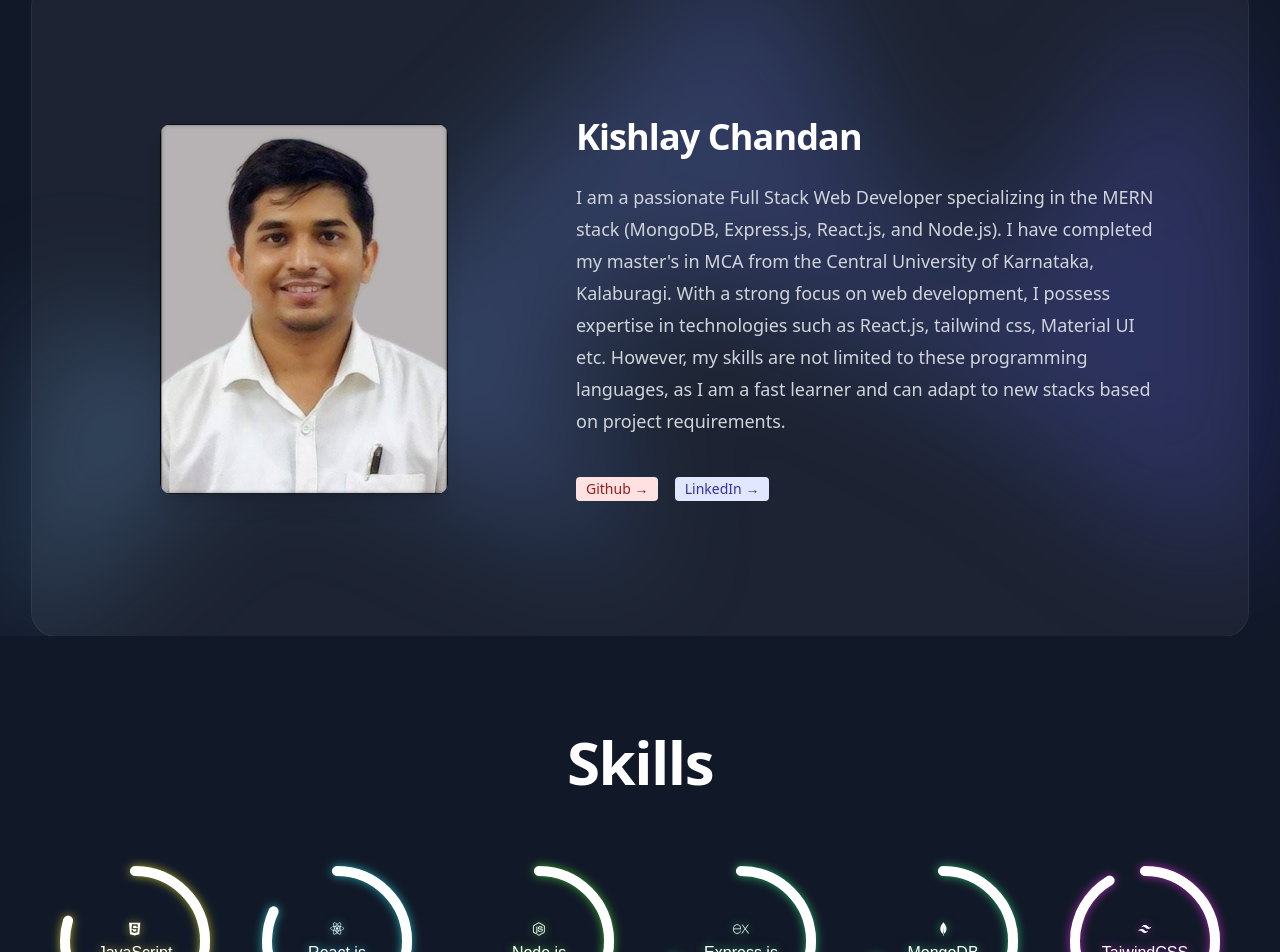
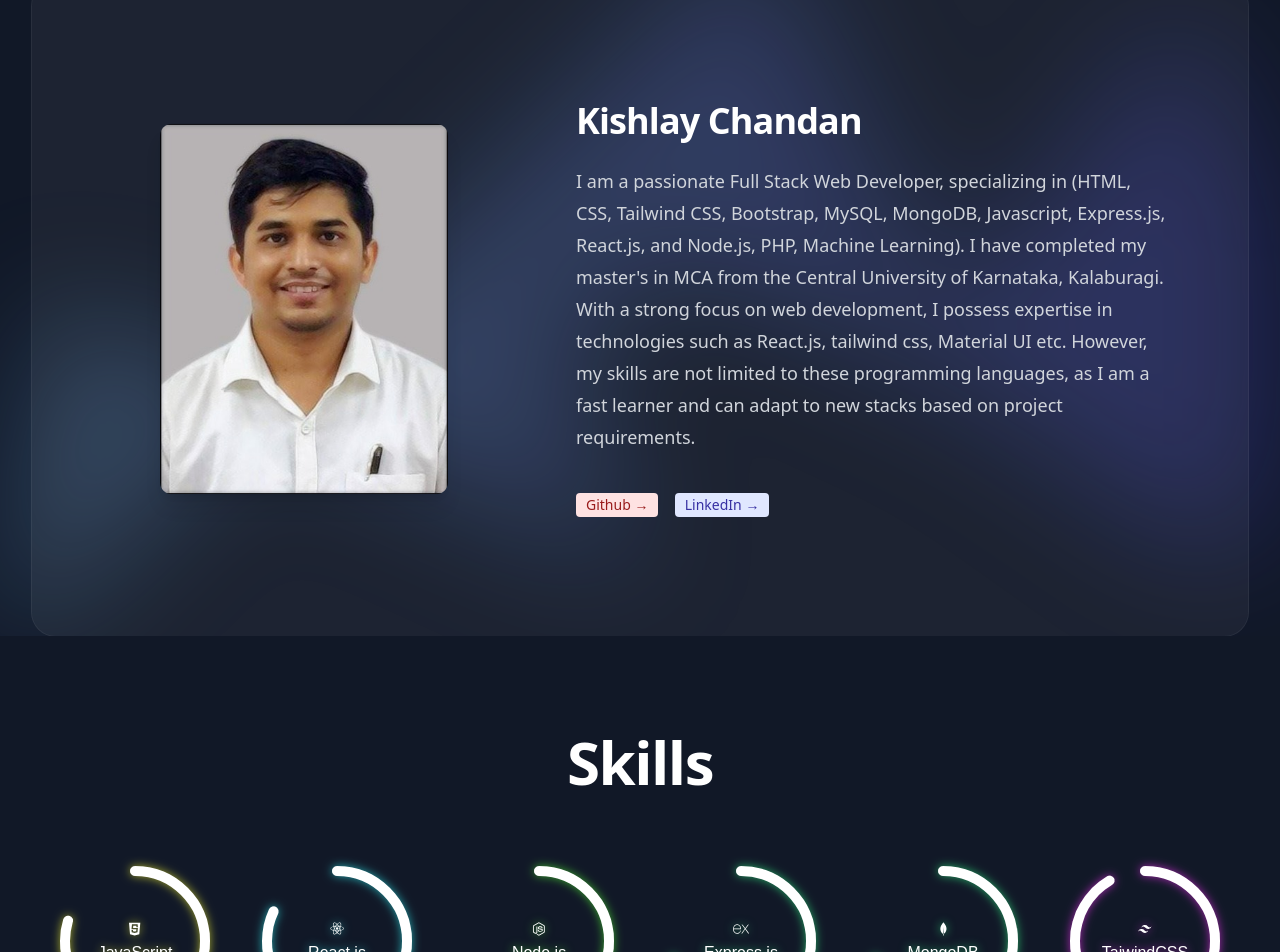
Before and after one commit to kishlaychandan/Kishlay_Online_Portfolio, a React (Vite) app: page / in a window 1280 px wide. Shown: the part 1014-1966 px from the top of the page. Built offline with nearby package versions, Linux system fonts and the light colour scheme.

Commit message:
updating aboutme

```diff
--- a/src/components/Aboutme.jsx
+++ b/src/components/Aboutme.jsx
@@ -44,7 +44,7 @@ export default function Aboutme() {
                   Kishlay Chandan
                 </h2>
                 <p className="mt-6 text-lg leading-8 text-gray-300 max-[1023px]:text-justify">
-                  I am a passionate Full Stack Web Developer specializing in the MERN stack (MongoDB, Express.js, React.js, and Node.js). I have completed my master's in MCA from the Central University of Karnataka, Kalaburagi. With a strong focus on web development, I possess expertise in technologies such as React.js, tailwind css, Material UI etc. However, my skills are not limited to these programming languages, as I am a fast learner and can adapt to new stacks based on project requirements.
+                  I am a passionate Full Stack Web Developer, specializing in (HTML, CSS, Tailwind CSS, Bootstrap, MySQL, MongoDB, Javascript, Express.js, React.js, and Node.js, PHP, Machine Learning). I have completed my master's in MCA from the Central University of Karnataka, Kalaburagi. With a strong focus on web development, I possess expertise in technologies such as React.js, tailwind css, Material UI etc. However, my skills are not limited to these programming languages, as I am a fast learner and can adapt to new stacks based on project requirements.
                 </p>
                 <div className="mt-10 flex max-[1023px]:justify-center">
                   <a
```
